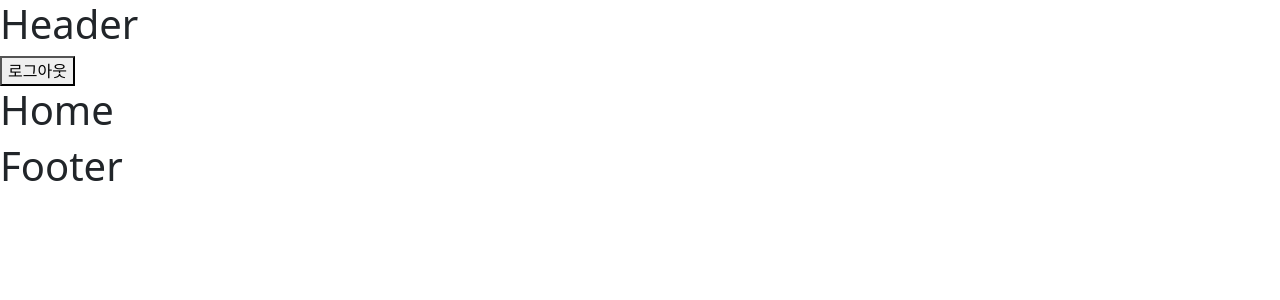
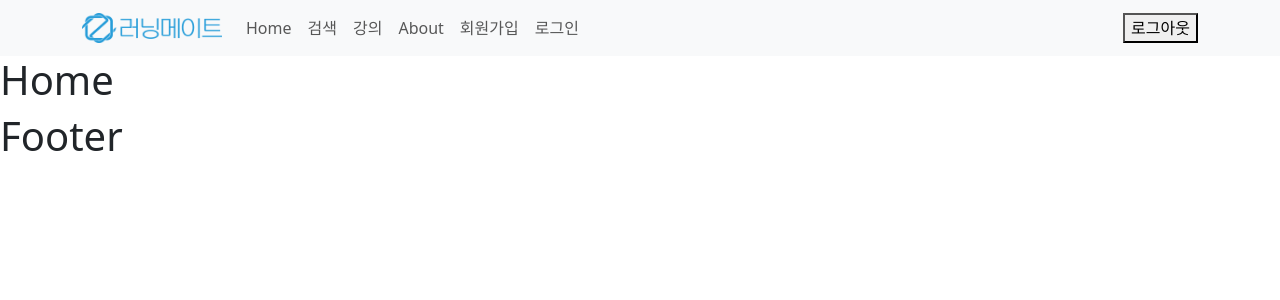
Before and after one commit to selfOrgTest01/LearningMate, a React (Create React App) app in the folder learningmate-front/: page / in a window 1280 px wide. Shown: the top 300 px of the page. Built offline with nearby package versions, Linux system fonts and the light colour scheme.

Commit message:
간단한 헤더를 추가

```diff
--- a/learningmate-front/src/components/Header.jsx
+++ b/learningmate-front/src/components/Header.jsx
@@ -2,7 +2,10 @@ import { useCallback } from 'react';
 import { useDispatch } from 'react-redux';
 import { authAction } from '../store/auth';
 import axios from 'axios';
-
+import Container from 'react-bootstrap/Container';
+import Navbar from 'react-bootstrap/Navbar';
+import Nav from 'react-bootstrap/Nav';
+import { Link } from 'react-router-dom';
 function Header() {
     const dispatch = useDispatch();
     const fn_logout_user = useCallback(async () => {
@@ -12,8 +15,40 @@ function Header() {
     }, [dispatch]);
     return (
         <>
-            <h1>Header</h1>
-            <button onClick={fn_logout_user}>로그아웃</button>
+            <Navbar className='bg-body-tertiary'>
+                <Container>
+                    <Navbar.Brand href='/'>
+                        <img
+                            alt=''
+                            src={`${process.env.PUBLIC_URL}/러닝메이트로고.png`}
+                            width='140'
+                            height='30'
+                            className='d-inline-block align-top'
+                        />{' '}
+                    </Navbar.Brand>
+                    <Nav className='me-auto'>
+                        <Nav.Link as={Link} to='/'>
+                            Home
+                        </Nav.Link>
+                        <Nav.Link as={Link} to='/'>
+                            검색
+                        </Nav.Link>
+                        <Nav.Link as={Link} to='/'>
+                            강의
+                        </Nav.Link>
+                        <Nav.Link as={Link} to='/about'>
+                            About
+                        </Nav.Link>
+                        <Nav.Link as={Link} to='/signup'>
+                            회원가입
+                        </Nav.Link>
+                        <Nav.Link as={Link} to='/login'>
+                            로그인
+                        </Nav.Link>
+                    </Nav>
+                    <button onClick={fn_logout_user}>로그아웃</button>
+                </Container>
+            </Navbar>
         </>
     );
 }
```
Also changed, not shown: learningmate-front/public/index.html (+5 -25 lines), learningmate-front/public/favicon.png (added), learningmate-front/public/러닝메이트로고.png (added).
